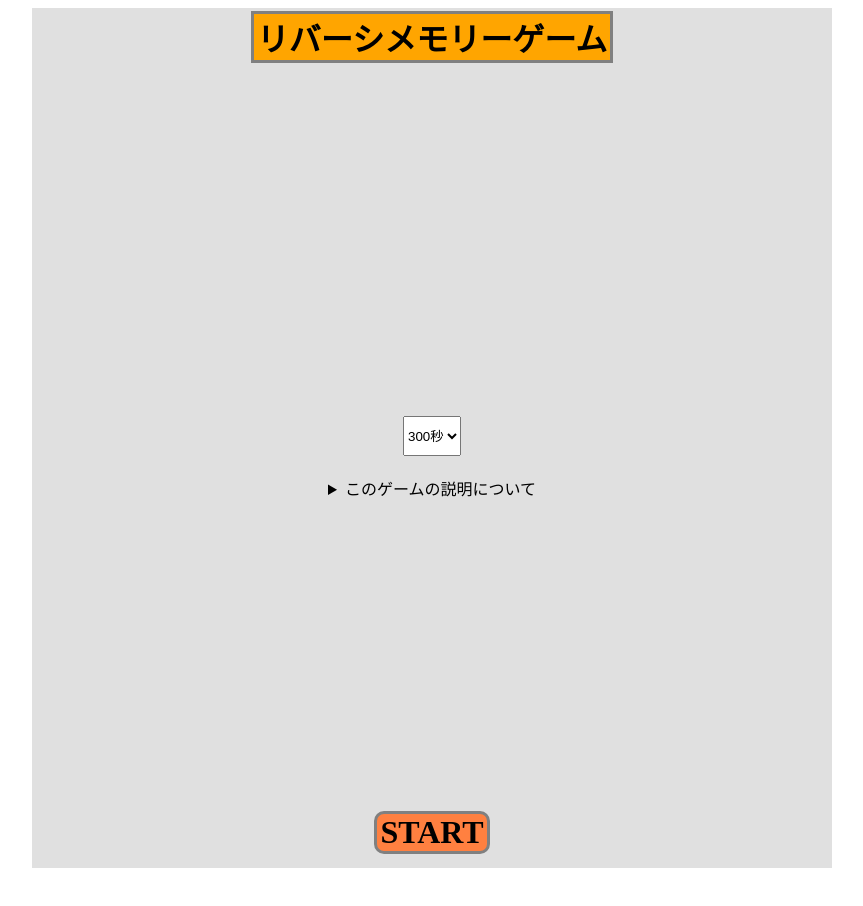
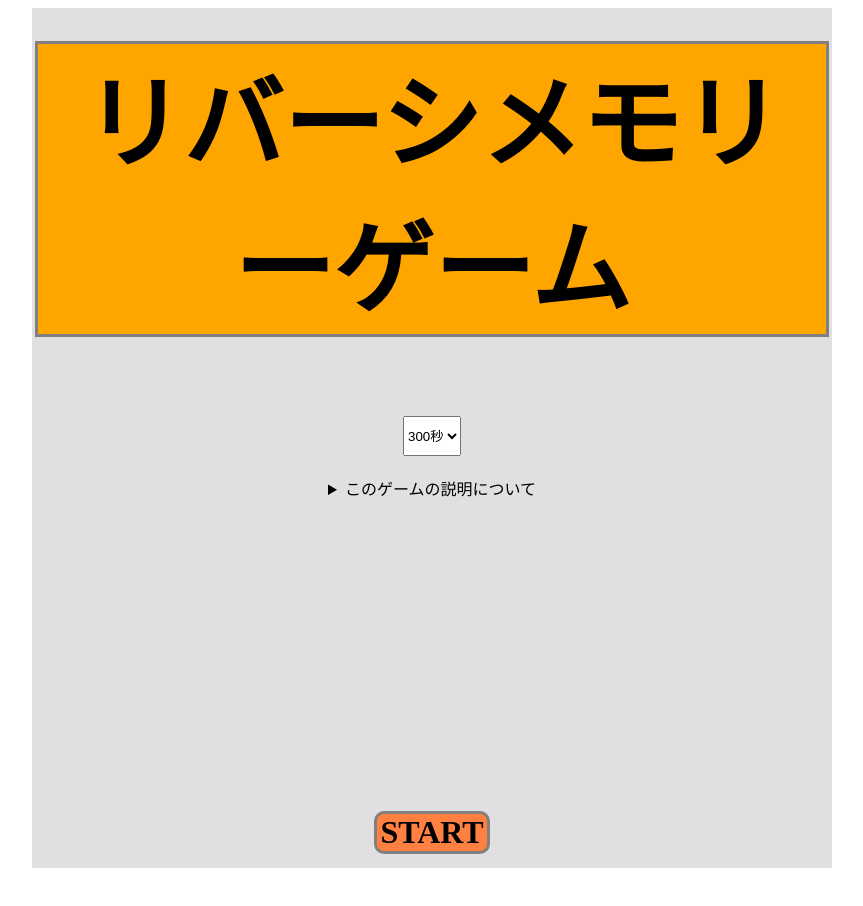
Before and after one commit to hisato-kozuki/reversi-memory-game, a website: page index.html in a window 1280 px wide. Shown: the whole page, without its empty margins (208-1071 px from the left). Drawn offline with Linux system fonts and the light colour scheme.

Commit message:
Update index.html

```diff
--- a/index.html
+++ b/index.html
@@ -14,11 +14,13 @@
         border: 3px solid gray;
         background-color: orange;
         position: absolute;
+        top: 30px;
         text-align: center;
         width:fit-content;
         padding-left: 3px;
         padding-right: 3px;
         margin: 3px;
+        font-size: 100px;
     }
         .a{
         background-color:limegreen;
```
